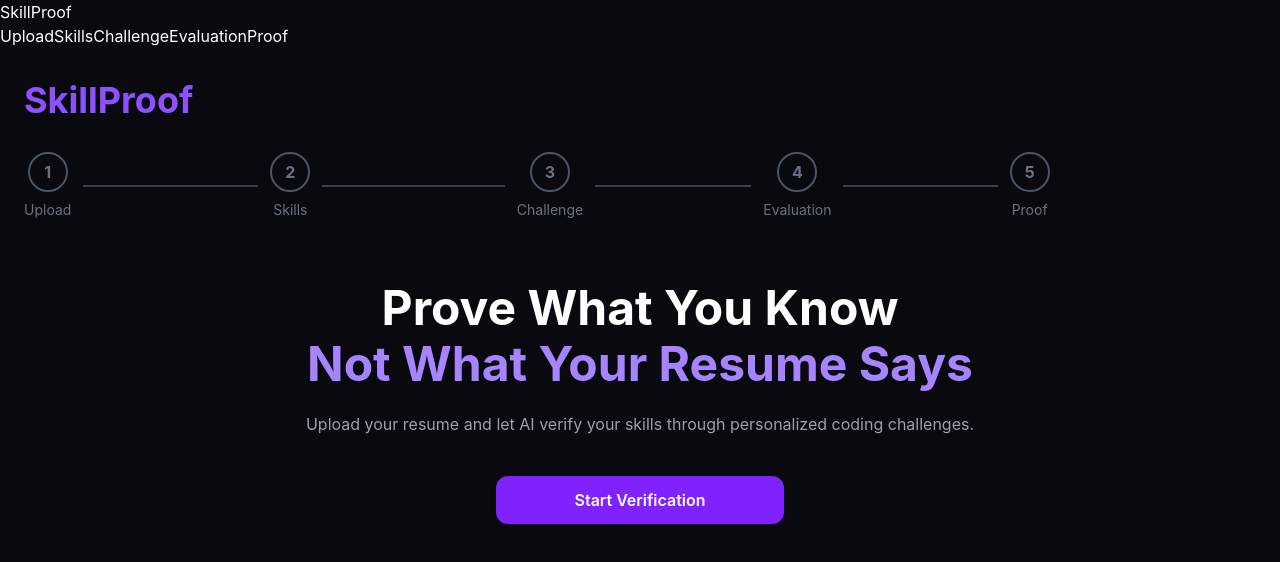
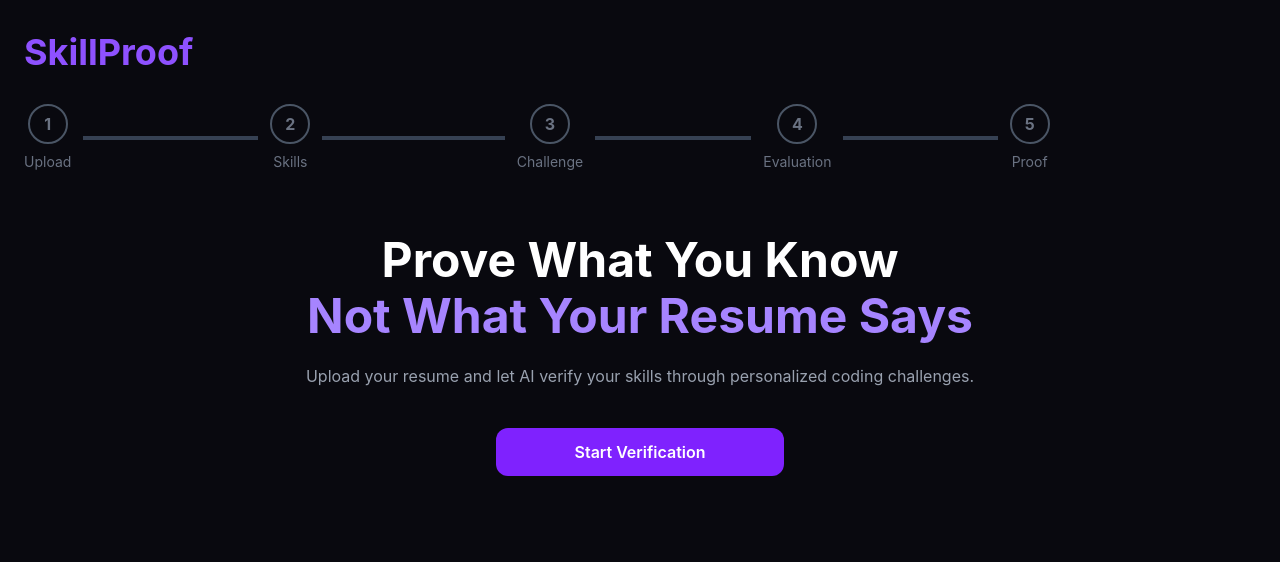
Before and after one commit to Tanvi-Goel/Hackathon, a React app in the folder Frontend/: page / in a window 1280 px wide. Shown: the top 562 px of the page. Built offline with nearby package versions, Linux system fonts and the light colour scheme; the HTML template or start-up script is replaced by a standard one.

Commit message:
updated ui

```diff
--- a/Frontend/src/App.jsx
+++ b/Frontend/src/App.jsx
@@ -1,6 +1,5 @@
 import React from "react";
 import { BrowserRouter, Routes, Route } from "react-router-dom";
-import Navbar from "./components/Navbar";
 import Home from "./pages/Home";
 import Upload from "./pages/Upload";
 import Skills from "./pages/Skills";
@@ -11,7 +10,6 @@ import Proof from "./pages/Proof";
 const App = () => {
   return (
     <BrowserRouter>
-      <Navbar />
       <Routes>
         <Route path="/" element={<Home />} />
         <Route path="/upload" element={<Upload />} />
--- a/Frontend/src/components/Navbar.jsx
+++ /dev/null
@@ -1,19 +0,0 @@
-import React from "react";
-import { NavLink } from "react-router-dom";
-
-const Navbar = () => {
-  return (
-    <nav className="navbar">
-      <div className="logo">SkillProof</div>
-      <div className="nav-links">
-        <NavLink to="/upload">Upload</NavLink>
-        <NavLink to="/skills">Skills</NavLink>
-        <NavLink to="/challenge">Challenge</NavLink>
-        <NavLink to="/evaluation">Evaluation</NavLink>
-        <NavLink to="/proof">Proof</NavLink>
-      </div>
-    </nav>
-  );
-};
-
-export default Navbar;
--- a/Frontend/src/components/Stepper.jsx
+++ b/Frontend/src/components/Stepper.jsx
@@ -40,7 +40,7 @@ function Stepper() {
           </Link>
 
           {index !== steps.length - 1 && (
-            <div className="flex-1 h-[2px] bg-gray-700 mx-3"></div>
+            <div className="flex-1 h-1 bg-gray-700 mx-3 justify-center"></div>
           )}
         </div>
       ))}
--- a/Frontend/src/pages/Proof.jsx
+++ b/Frontend/src/pages/Proof.jsx
@@ -24,7 +24,14 @@ function Proof() {
 
   const resumeData = JSON.parse(localStorage.getItem("resumeData")) || {};
   const candidateName =
-    resumeData.candidate_name || proof.candidateName || proof.name || proof.resumeName || resumeData.name || resumeData.filename || resumeData.resumeName || "Candidate";
+    resumeData.candidate_name ||
+    proof.candidateName ||
+    proof.name ||
+    proof.resumeName ||
+    resumeData.name ||
+    resumeData.filename ||
+    resumeData.resumeName ||
+    "Candidate";
 
   const today = new Date().toLocaleDateString("en-GB");
 
@@ -68,7 +75,7 @@ function Proof() {
 
         <div
           ref={certificateRef}
-          className="bg-white text-black rounded-3xl p-14 mt-10 border-[12px] border-violet-700"
+          className="bg-white text-black rounded-3xl p-14 mt-10 border-12 border-violet-700"
         >
           <div className="flex justify-center">
             <ShieldCheck size={70} className="text-violet-700" />
```
